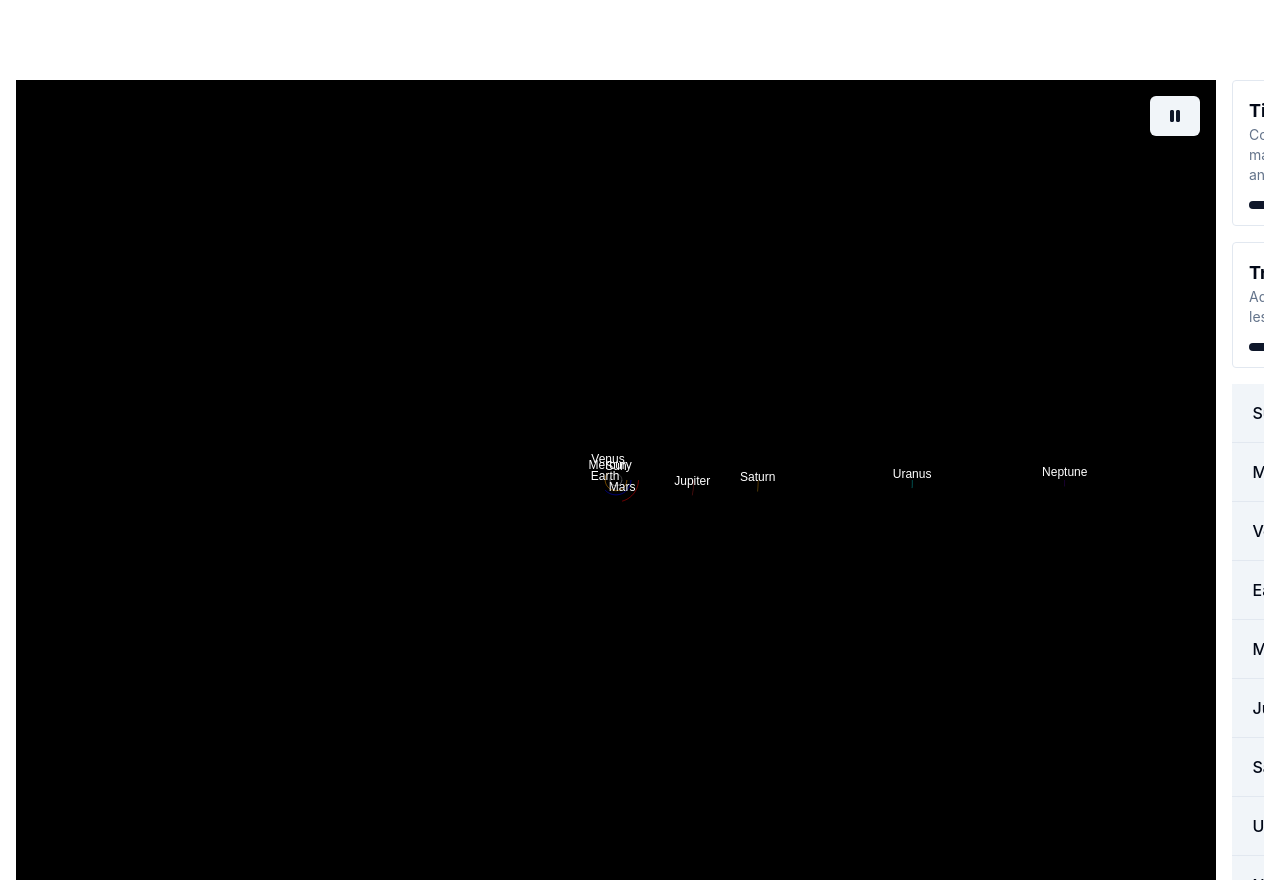
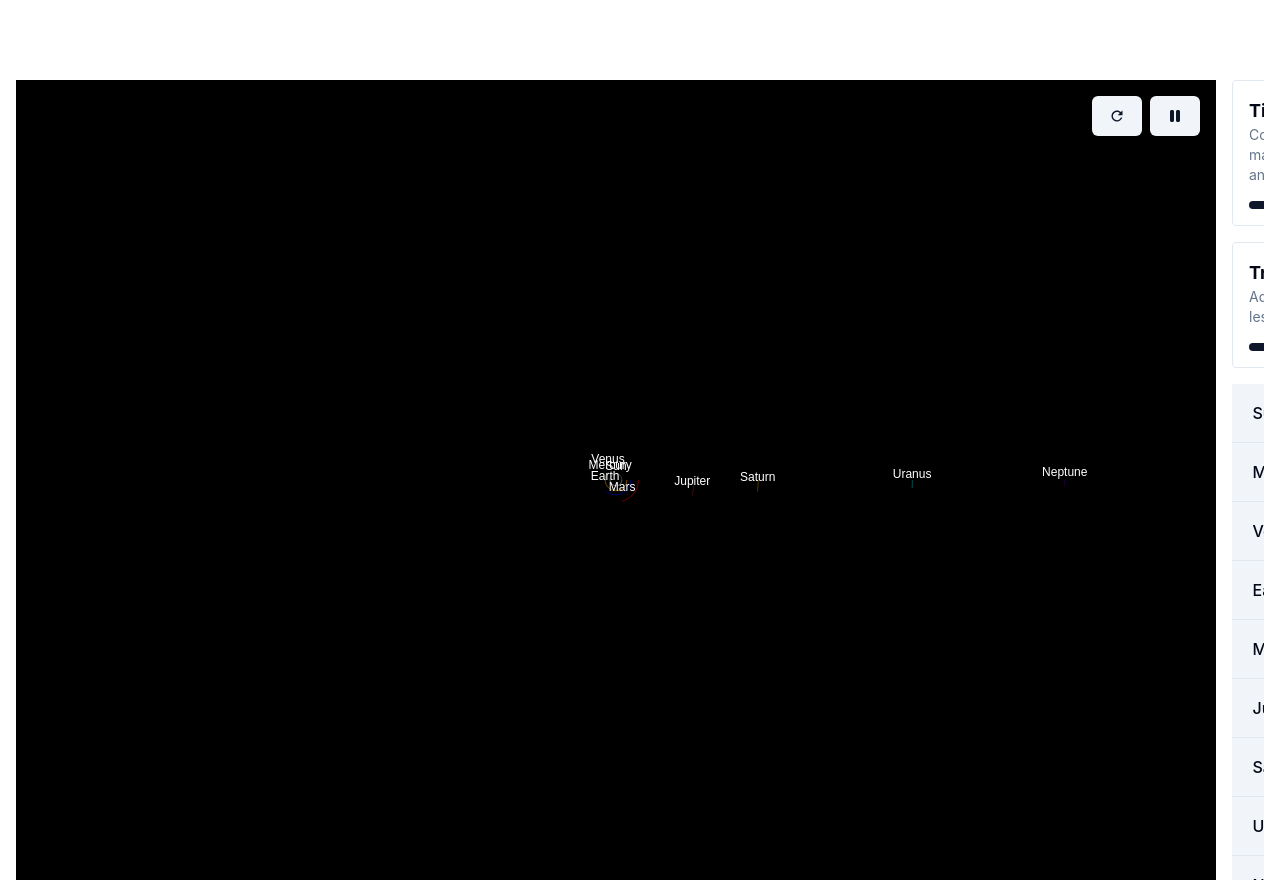
Before and after one commit to misat1505/GraviSim, a React (Vite) app: page / in a window 1280 px wide. Built offline with nearby package versions, Linux system fonts and the light colour scheme.

Commit message:
reload button

```diff
--- a/src/components/PauseButton.tsx
+++ /dev/null
@@ -1,19 +0,0 @@
-import { useSimulationContext } from "@/context/SimulationContext";
-import { Button } from "./ui/button";
-import { FaPause, FaPlay } from "react-icons/fa6";
-
-const PauseButton = () => {
-  const { isPaused, toggleIsPaused } = useSimulationContext();
-
-  return (
-    <Button
-      onClick={toggleIsPaused}
-      variant="secondary"
-      className="absolute top-4 right-4"
-    >
-      {isPaused ? <FaPlay /> : <FaPause />}
-    </Button>
-  );
-};
-
-export default PauseButton;
--- a/src/components/Simulation.tsx
+++ b/src/components/Simulation.tsx
@@ -1,6 +1,6 @@
 import SimulationCanvas from "./SimulationCanvas";
 import SimulationSettings from "./SimulationSettings";
-import PauseButton from "./PauseButton";
+import SimulationButtons from "./SimulationButtons";
 
 const Simulation = () => {
   return (
@@ -8,7 +8,7 @@ const Simulation = () => {
       <div className="flex space-x-4 overflow-x-hidden justify-around items-start px-4">
         <div className="relative">
           <SimulationCanvas />
-          <PauseButton />
+          <SimulationButtons />
         </div>
         <SimulationSettings />
       </div>
--- /dev/null
+++ b/src/components/SimulationButtons.tsx
@@ -0,0 +1,21 @@
+import { useSimulationContext } from "@/context/SimulationContext";
+import { Button } from "./ui/button";
+import { FaPause, FaPlay } from "react-icons/fa6";
+import { IoMdRefresh } from "react-icons/io";
+
+const SimulationButtons = () => {
+  const { isPaused, toggleIsPaused } = useSimulationContext();
+
+  return (
+    <div className="absolute top-4 right-4 flex items-center space-x-2">
+      <Button onClick={() => window.location.reload()} variant="secondary">
+        <IoMdRefresh />
+      </Button>
+      <Button onClick={toggleIsPaused} variant="secondary">
+        {isPaused ? <FaPlay /> : <FaPause />}
+      </Button>
+    </div>
+  );
+};
+
+export default SimulationButtons;
--- a/src/components/SimulationCanvas.tsx
+++ b/src/components/SimulationCanvas.tsx
@@ -1,6 +1,6 @@
 import { useBodiesContext } from "@/context/BodiesContext";
 import { useEffect, useRef, useState } from "react";
-import { updatePositionsAndVelocities } from "./physcis/gravity";
+import { updatePositionsAndVelocities } from "../physcis/gravity";
 import { Body } from "@/types/Body";
 import { useSimulationContext } from "@/context/SimulationContext";
 
--- a/src/constants.ts
+++ b/src/constants.ts
@@ -1,2 +1,3 @@
 export const G = 6.6743e-11;
 export const dt = 3600 * 24;
+export const AU = 1.496e11;
--- a/src/data/bodies.ts
+++ b/src/data/bodies.ts
@@ -1,6 +1,5 @@
+import { AU } from "@/constants";
 import { Body } from "../types/Body";
-
-const AU = 1.496e11;
 
 export const bodies: Body[] = [
   {
```
Also changed, not shown: src/physcis/gravity.ts (renamed from src/components/physcis/gravity.ts).
